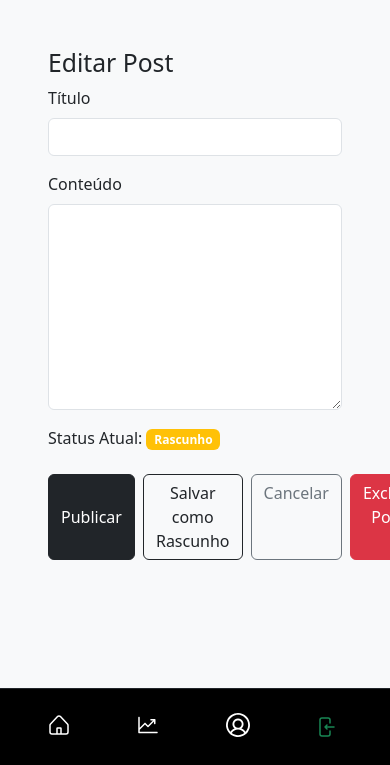
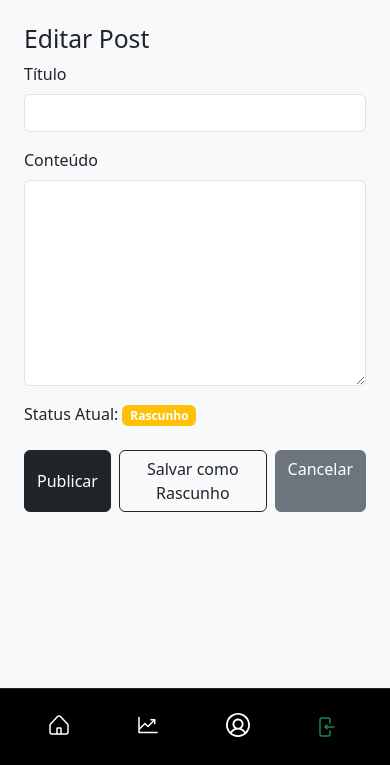
Before and after one commit to igor-gdf/blog-to-dev, a CakePHP app: the page made by app/View/Posts/edit.ctp in a window 390 px wide. Shown: the part 79-844 px from the top of the page. Run offline with PHP 8.4 and a stand-in for CakePHP, Linux system fonts and the light colour scheme; the template is opened without the code that fills it, so the values that code supplies are empty; some libraries are stand-ins or nearby versions.

Commit message:
style(posts): ajustes visuais e responsividade nas views de posts

```diff
--- a/app/View/Posts/add.ctp
+++ b/app/View/Posts/add.ctp
@@ -1,4 +1,3 @@
-<div class="p-4">
 <h2>Criar Novo Post</h2>
 
 <form action="<?= $this->Html->url(array('controller' => 'posts', 'action' => 'add')) ?>" method="post">
@@ -23,4 +22,3 @@
         <?= $this->Html->link('Cancelar', ['action' => 'dashboard'], ['class' => 'btn btn-secondary']) ?>
     </div>
 </form>
-</div>
--- a/app/View/Posts/edit.ctp
+++ b/app/View/Posts/edit.ctp
@@ -1,14 +1,16 @@
-<div class="p-4">
 <h2>Editar Post</h2>
 
-    <form action="<?= $this->Html->url(array('controller' => 'posts', 'action' => 'edit', $post['Post']['id'])) ?>" method="post">
+<form action="<?= $this->Html->url(array('controller' => 'posts', 'action' => 'edit', $post['Post']['id'])) ?>"
+    method="post">
     <div class="mb-3">
         <label for="title" class="form-label">Título</label>
-            <input type="text" class="form-control" id="title" name="data[Post][title]" value="<?= h($post['Post']['title']) ?>" required>
+        <input type="text" class="form-control" id="title" name="data[Post][title]"
+            value="<?= h($post['Post']['title']) ?>" required>
     </div>
     <div class="mb-3">
         <label for="content" class="form-label">Conteúdo</label>
-            <textarea class="form-control" id="content" name="data[Post][content]" rows="8" required><?= h($post['Post']['content']) ?></textarea>
+        <textarea class="form-control" id="content" name="data[Post][content]" rows="8"
+            required><?= h($post['Post']['content']) ?></textarea>
     </div>
 
     <div class="mb-3">
@@ -27,16 +29,6 @@
         <button type="submit" class="btn btn-outline-dark" data-status="draft">
             <i class="bi bi-save"></i> Salvar como Rascunho
         </button>
-            <?= $this->Html->link('Cancelar', ['action' => 'view', $post['Post']['id']], ['class' => 'btn btn-outline-secondary']) ?>
-
-            <?= $this->Form->postLink(
-                'Excluir Post',
-                ['action' => 'delete', $post['Post']['id']],
-                [
-                    'class' => 'btn btn-danger ms-auto',
-                    'confirm' => 'Tem certeza que deseja excluir este post?'
-                ]
-            ) ?>
+        <?= $this->Html->link('Cancelar', ['action' => 'view', $post['Post']['id']], ['class' => 'btn btn-secondary']) ?>
     </div>
 </form>
-</div>
--- a/app/View/Posts/index.ctp
+++ b/app/View/Posts/index.ctp
@@ -38,7 +38,7 @@
     ?>
 </div>
 
-<?= $this->Html->link($this->Html->image('send-m.svg', ['alt' => 'Novo Post', 'class' => 'me-2']) . 'Adicionar novo post', ['controller' => 'posts', 'action' => 'add'], ['class' => 'btn btn-outline-dark mb-3', 'escape' => false]) ?>
+<?= $this->Html->link($this->Html->image(['alt' => 'Novo Post', 'class' => 'me-2']) . 'Adicionar novo post', ['controller' => 'posts', 'action' => 'add'], ['class' => 'btn btn-outline-dark mb-3', 'escape' => false]) ?>
 
 <?php if (!empty($posts)): ?>
     <div class="d-flex align-items-center justify-content-between mb-3">
```
Also changed, not shown: app/View/Posts/dashboard.ctp (indentation only). Lines whose indentation alone changed are shown as unchanged.
